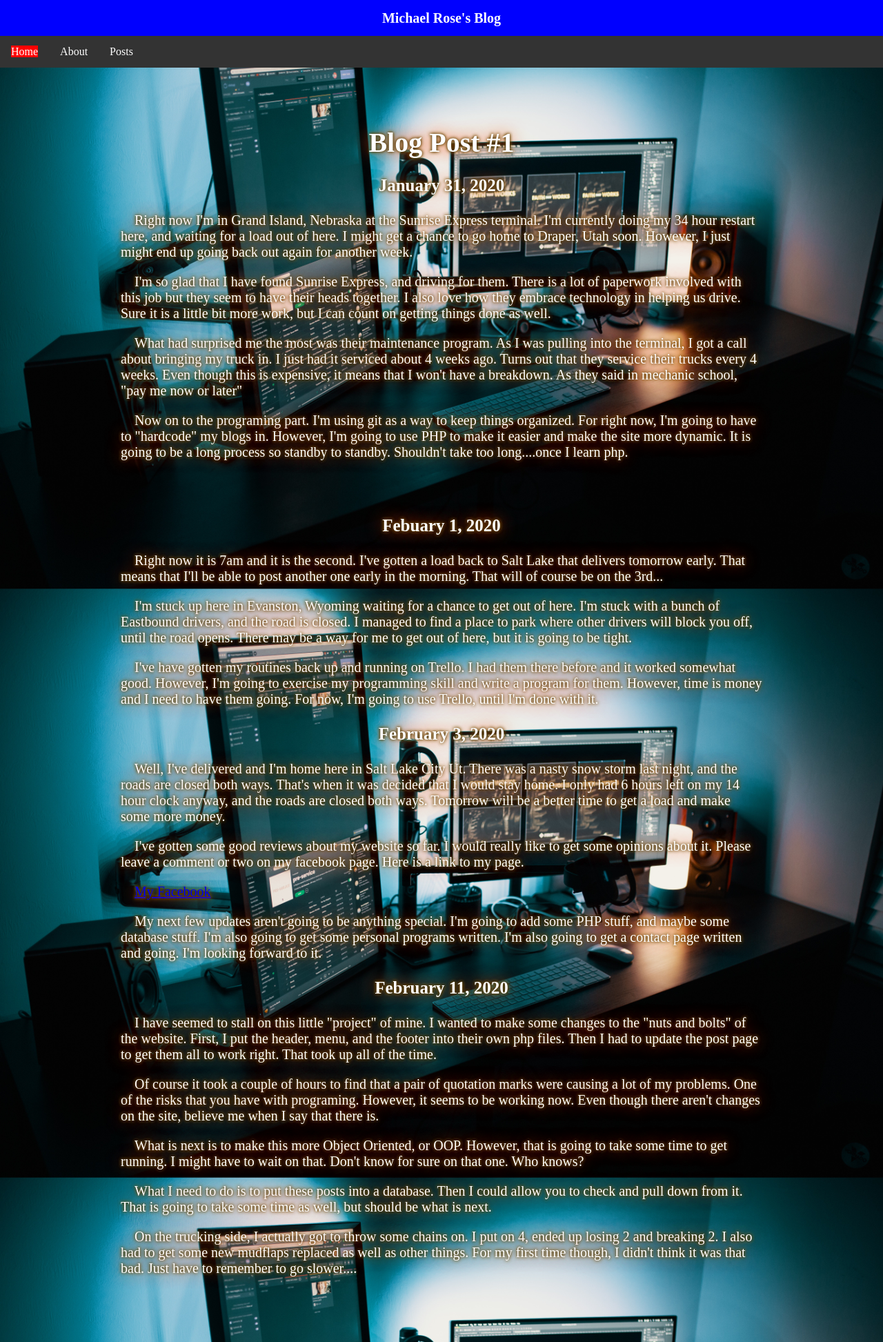
After one commit to slfassurd/blog, a PHP site: page /post.php in a window 1280 px wide. The commit adds this page. Shown: the whole page at 69% size. Run offline with PHP 8.4, Linux system fonts and the light colour scheme.

Commit message:
Put in header, footer, and navbar includes.

```diff
--- /dev/null
+++ b/includes/bootstrap.php
@@ -0,0 +1,5 @@
+<?php
+
+    include 'header.php';
+    include 'nav.php';
+?>
--- /dev/null
+++ b/includes/footer.php
@@ -0,0 +1,6 @@
+
+<footer>
+	<div id="footer">
+		<h2>Copyright by &copy Rose Rising Enterprises LLC</h2>
+	</div>
+</footer>
--- /dev/null
+++ b/includes/header.php
@@ -0,0 +1,26 @@
+    <!DOCTYPE html>
+    <html lang="en">
+        <head>
+            <meta charset="UTF-8">
+            <meta name="viewport" content="width=device-width, initial-scale=1.0">
+            <meta http-equiv="X-UA-Compatible" content="ie=edge">
+            <title>Michael Rose's Web Development</title>
+        <!-- Setting the correct stylesheet  -->
+        <?php
+        // checking for the menu
+            if(isset($_GET['menu'])){
+                    if($_GET['menu'] === 'post')
+                    {
+                        echo '<link rel="stylesheet" type="text/css" href="./css/post.css">
+                        </head>';
+                    }
+                    else{
+                        echo '<link rel="stylesheet" type="text/css" href="./css/main.css">
+                        ';
+                    }
+                }
+            else {
+                echo '<link rel="stylesheet" type="text/css" href="./css/main.css">
+                ';
+            }
+        ?>
--- /dev/null
+++ b/includes/nav.php
@@ -0,0 +1,60 @@
+<?php
+    //Class to define the menu object
+
+    //Display the navbar and highlight the current page
+    function displayMenu($link){
+        //Variable that stores the Navbar
+        $page = ["Home"=>"index" ,"About"=>"about","Posts"=>"post"];
+        // Loop through the array
+        foreach ($page as $currentPage => $value)
+            {
+            // Check to see if current itteration = the link sent in
+            if ($link === $value)
+                {
+                    echo '<li><a href="./' . $value . '.php?menu='. $value .'"><span class = "current">'. $currentPage . '</span></a></li>';
+                }
+            else{
+                    echo'<li><a href= "./' . $value . '.php?menu='.$value.'">'. $currentPage . '</a></li>';
+            }
+         }
+    }
+?>
+<div id = "nav">
+        <!-- Main Title -->
+		<div class="title">
+            <?php
+                if (isset($_GET['menu'])){
+                    $menu = $_GET['menu'];
+                    switch($menu){
+
+                        case "index" : echo "<h1>Michael Rose's Blog</h1>";
+                            break;
+                        case "about" : echo "<h1>About Michael Rose</h1>";
+                            break;
+                        case "post"  : echo "<h1>Blog Posts</h1>";
+                            break;
+                        default : echo "<h1>Michael Rose's Blog</h1>";
+                        }
+                }
+                else {
+               echo "<h1>Michael Rose's Blog</h1>";
+                }
+            ?>
+		</div>
+		<div class="menu">
+            <ul>
+                <!-- The menu list -->
+                <?php
+
+                    if (isset($_GET['menu']))
+                        {
+                            displayMenu($_GET['menu']);
+                        }
+                    else
+                        {
+                            displayMenu("index");
+                        }
+
+                ?>
+            </ul>
+		</div>
--- a/posts/blogposts.php
+++ b/post.php
@@ -1,25 +1,6 @@
-<!DOCTYPE html>
 <html lang="en">
-<head>
-    <meta charset="UTF-8">
-    <meta name="viewport" content="width=device-width, initial-scale=1.0">
-    <meta http-equiv="X-UA-Compatible" content="ie=edge">
-    <link rel="stylesheet" type="text/css" href="../css/post.css">
-    <title>Blog posts</title>
-</head>
+<?php include './includes/bootstrap.php' ?>
 <body>
-<div id = "nav">
-		<div class="title">
-			<h1>Blog posts</h1>
-		</div>
-		<div class="menu">
-				<ul>
-					<li><a 	href = "../index.php"> Home</a></li>
-					<li><a 	href = "../about.php"> About </a></li>
-					<li><a  href = "blogposts.php"><span class = "current">Posts</span></a></li>
-				</ul>
-		</div>
-</div>
 <div id="mainbody">
     <h2>Blog Post #1</h2>
     <h3>January 31, 2020</h3>
@@ -44,7 +25,7 @@
         is going to be tight.</p>
     <p>I've have gotten my routines back up and running on Trello.  I had them there before and it worked somewhat good.  However, I'm going to exercise my programming
         skill and write a program for them.  However, time is money and I need to have them going.  For now, I'm going to use Trello, until I'm done with it.</p>
-    <h3>Febuary 3, 2020</h3>
+    <h3>February 3, 2020</h3>
     <p>Well, I've delivered and I'm home here in Salt Lake City Ut.  There was a nasty snow storm last night, and the roads are closed both ways.   That's when it was
         decided that I would stay home.  I only had 6 hours left on my 14 hour clock anyway, and the roads are closed both ways.  Tomorrow will be a better time
         to get a load and make some more money.</p>
@@ -53,9 +34,17 @@
     <p><a href = "https://www.facebook.com/Slfassurd">My Facebook</a></p>
     <p>My next few updates aren't going to be anything special.  I'm going to add some PHP stuff, and maybe some database stuff. I'm also going to get some personal programs
         written.  I'm also going to get a contact page written and going.  I'm looking forward to it.</p>
-
+    <h3>February 11, 2020</h3>
+    <p>I have seemed to stall on this little "project" of mine.  I wanted to make some changes to the "nuts and bolts" of the website. First, I put the header, menu, and the
+        footer into their own php files.  Then I had to update the post page to get them all to work right.  That took up all of the time.</p>
+    <p>Of course it took a couple of hours to find that a pair of quotation marks were causing a lot of my problems.  One of the risks that you have with programing.  However,
+        it seems to be working now.  Even though there aren't changes on the site, believe me when I say that there is.</p>
+    <p>What is next is to make this more Object Oriented, or OOP.  However, that is going to take some time to get running.  I might have to wait on that.  Don't know for sure on
+        that one.  Who knows?</p>
+    <p>What I need to do is to put these posts into a database. Then I could allow you to check and pull down from it.  That is going to take some time as well, but should
+        be what is next.</p>
+    <p>On the trucking side, I actually got to throw some chains on.  I put on 4, ended up losing 2 and breaking 2.  I also had to get some new mudflaps replaced as well as
+        other things.  For my first time though, I didn't think it was that bad.  Just have to remember to go slower....</p>
 </div>
-<div id="footer">
-	<h2>Copyright by &copy Rose Rising Enterprises LLC</h2>
-</div>
+<?php include './includes/header.php' ?>
 </html>
```
Also changed, not shown: about.php (+2 -24 lines), index.php (+3 -25 lines).
